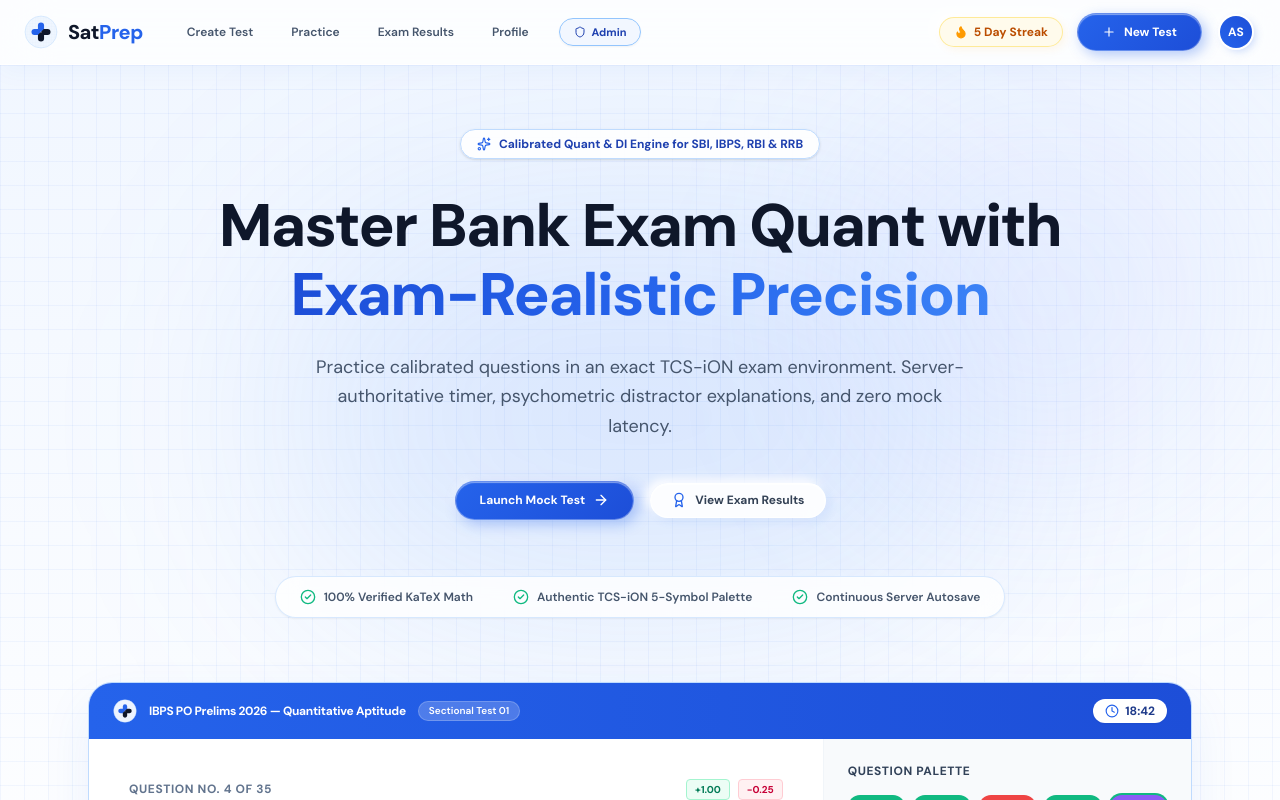
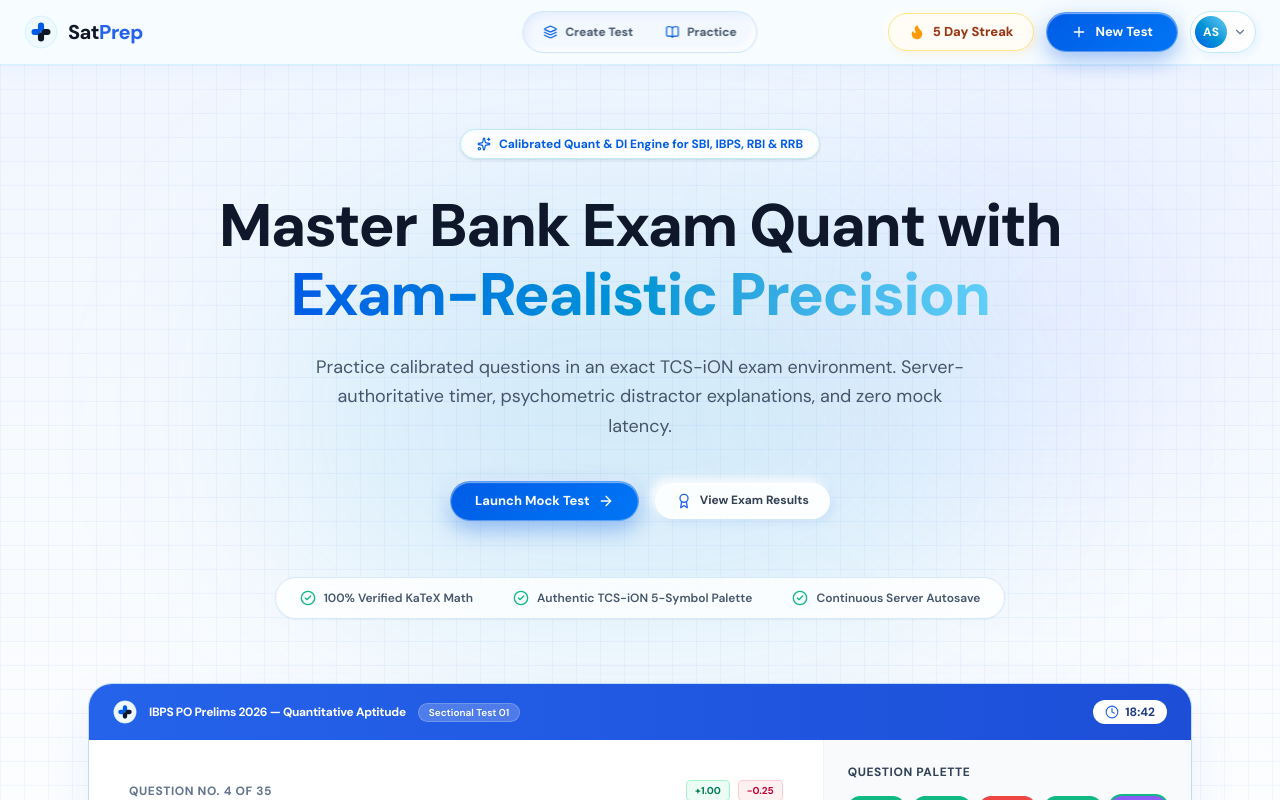
Before and after one commit to Potri2357/SatPrep, a Next.js app: page / in a window 1280 px wide. Shown: the top 800 px of the page. Built offline with nearby package versions, Linux system fonts and the light colour scheme.

Commit message:
feat(ui): center navbar options with icons, add profile dropdown with user & admin, apply custom 5-color palette, and add streak chip UI

```diff
--- a/src/app/globals.css
+++ b/src/app/globals.css
@@ -2,24 +2,30 @@
 
 @layer base {
   :root {
-    /* Core Blue & White Palette */
-    --color-blue-500: #2563EB;
-    --color-blue-600: #1D4ED8;
-    --color-blue-700: #1E40AF;
-    --color-blue-800: #1E3A8A;
-    --color-blue-400: #3B82F6;
-    --color-blue-300: #60A5FA;
-    --color-blue-200: #93C5FD;
-    --color-blue-100: #DBEAFE;
-    --color-blue-50: #EFF6FF;
+    /* Exact 5-Color Blue Palette from user reference */
+    --color-brand-cobalt: #005CE6;   /* Deep Cobalt Royal Blue */
+    --color-brand-cerulean: #0096D6; /* Vivid Cerulean Blue */
+    --color-brand-sky: #60CEF8;      /* Sky Cyan Accent */
+    --color-brand-powder: #BCEBFC;   /* Soft Ice Powder Blue */
+    --color-brand-ice: #F7FDFF;      /* Pure Ice White Canvas */
+
+    /* Core Mapped Colors */
+    --color-blue-500: #005CE6;
+    --color-blue-600: #004ecc;
+    --color-blue-700: #003fa8;
+    --color-blue-400: #0096D6;
+    --color-blue-300: #60CEF8;
+    --color-blue-200: #BCEBFC;
+    --color-blue-100: #E0F4FD;
+    --color-blue-50: #F0FAFF;
 
     /* Crisp Neutrals */
-    --canvas: #F8FAFC;
-    --canvas-alt: #F0F6FF;
+    --canvas: #F7FDFF;
+    --canvas-alt: #F0FAFF;
     --surface: #FFFFFF;
-    --surface-glass: rgba(255, 255, 255, 0.85);
+    --surface-glass: rgba(255, 255, 255, 0.88);
     --border: #E2E8F0;
-    --border-blue: #BFDBFE;
+    --border-blue: #BCEBFC;
 
     --text-primary: #0F172A;
     --text-secondary: #334155;
@@ -123,7 +129,7 @@
   -webkit-backdrop-filter: blur(10px);
   border: 1px solid rgba(255, 255, 255, 0.95);
   box-shadow:
-    4px 4px 10px rgba(37, 99, 235, 0.08),
+    4px 4px 10px rgba(0, 92, 230, 0.08),
     -4px -4px 10px rgba(255, 255, 255, 0.95),
     inset 0 1px 1px rgba(255, 255, 255, 0.8);
   color: #334155;
@@ -133,23 +139,23 @@
 }
 
 .chip-btn:hover, .neu-chip:hover {
-  color: #2563EB;
-  background: rgba(239, 246, 255, 0.95);
-  border-color: rgba(191, 219, 254, 0.8);
+  color: #005CE6;
+  background: rgba(240, 250, 255, 0.95);
+  border-color: rgba(188, 235, 252, 0.9);
   box-shadow:
-    6px 6px 16px rgba(37, 99, 235, 0.12),
+    6px 6px 16px rgba(0, 92, 230, 0.12),
     -6px -6px 16px rgba(255, 255, 255, 1);
   transform: translateY(-1px);
 }
 
 .chip-btn:active, .neu-chip:active, .chip-btn-active {
   box-shadow:
-    inset 2px 2px 5px rgba(37, 99, 235, 0.15),
+    inset 2px 2px 5px rgba(0, 92, 230, 0.15),
     inset -2px -2px 5px rgba(255, 255, 255, 0.9);
   transform: translateY(0);
 }
 
-/* Primary Vibrant Royal Blue Chip Button */
+/* Primary Vibrant Royal Blue Chip Button (matches user image) */
 .chip-btn-primary, .neu-chip-primary {
   display: inline-flex;
   align-items: center;
@@ -158,25 +164,25 @@
   padding: 0.625rem 1.5rem;
   border-radius: 9999px;
   font-weight: 700;
-  font-size: 0.75rem;
+  font-size: 0.8125rem;
   color: #FFFFFF;
-  background: linear-gradient(135deg, #2563EB 0%, #1D4ED8 100%);
-  border: 1px solid rgba(255, 255, 255, 0.3);
+  background: linear-gradient(135deg, #005CE6 0%, #0076F5 100%);
+  border: 1px solid rgba(255, 255, 255, 0.35);
   box-shadow:
-    4px 4px 14px rgba(37, 99, 235, 0.35),
+    0 8px 22px rgba(0, 92, 230, 0.38),
     -2px -2px 8px rgba(255, 255, 255, 0.7),
-    inset 0 1px 1px rgba(255, 255, 255, 0.45);
+    inset 0 1px 1px rgba(255, 255, 255, 0.5);
   transition: all 0.2s cubic-bezier(0.4, 0, 0.2, 1);
   cursor: pointer;
   user-select: none;
 }
 
 .chip-btn-primary:hover, .neu-chip-primary:hover {
-  background: linear-gradient(135deg, #1D4ED8 0%, #1E40AF 100%);
+  background: linear-gradient(135deg, #0050cc 0%, #0066eb 100%);
   box-shadow:
-    6px 6px 20px rgba(37, 99, 235, 0.45),
+    0 10px 28px rgba(0, 92, 230, 0.48),
     -2px -2px 10px rgba(255, 255, 255, 0.85),
-    inset 0 1px 1px rgba(255, 255, 255, 0.5);
+    inset 0 1px 1px rgba(255, 255, 255, 0.6);
   transform: scale(1.02);
 }
 
@@ -187,6 +193,24 @@
   transform: scale(0.98);
 }
 
+/* Streak Pill Component (exact match to user image 1) */
+.streak-pill {
+  display: inline-flex;
+  align-items: center;
+  gap: 0.5rem;
+  padding: 0.5rem 1.25rem;
+  border-radius: 9999px;
+  font-weight: 800;
+  font-size: 0.8125rem;
+  color: #9A3412;
+  background: #FFFDF5;
+  border: 1.5px solid #FEE685;
+  box-shadow:
+    3px 3px 10px rgba(245, 158, 11, 0.12),
+    -3px -3px 10px rgba(255, 255, 255, 0.95);
+  user-select: none;
+}
+
 /* KaTeX custom styles */
 @import "katex/dist/katex.min.css";
 .katex-display {
--- a/src/app/layout.tsx
+++ b/src/app/layout.tsx
@@ -25,7 +25,7 @@
         <link rel="preconnect" href="https://fonts.googleapis.com" />
         <link rel="preconnect" href="https://fonts.gstatic.com" crossOrigin="anonymous" />
       </head>
-      <body className={`${dmSans.className} min-h-screen bg-[#F8FAFC] text-[#0F172A] antialiased selection:bg-[#2563EB] selection:text-white`}>
+      <body className={`${dmSans.className} min-h-screen bg-[#F7FDFF] text-[#0F172A] antialiased selection:bg-[#005CE6] selection:text-white`}>
         {children}
       </body>
     </html>
--- a/src/app/page.tsx
+++ b/src/app/page.tsx
@@ -33,14 +33,14 @@
 
         <div className="max-w-5xl mx-auto px-6 text-center relative z-10">
           {/* Badge */}
-          <div className="inline-flex items-center gap-2 px-4 py-1.5 rounded-full bg-white/90 border border-[#BFDBFE] text-xs font-bold text-[#1E40AF] shadow-sm mb-8">
-            <Sparkles className="w-3.5 h-3.5 text-[#2563EB]" />
+          <div className="inline-flex items-center gap-2 px-4 py-1.5 rounded-full bg-white/90 border border-[#BCEBFC] text-xs font-bold text-[#005CE6] shadow-sm mb-8">
+            <Sparkles className="w-3.5 h-3.5 text-[#005CE6]" />
             <span>Calibrated Quant &amp; DI Engine for SBI, IBPS, RBI &amp; RRB</span>
           </div>
 
           <h1 className="text-4xl sm:text-6xl font-extrabold tracking-tight text-[#0F172A] mb-6 leading-[1.15]">
             Master Bank Exam Quant with <br className="hidden sm:inline" />
-            <span className="text-transparent bg-clip-text bg-gradient-to-r from-[#1D4ED8] via-[#2563EB] to-[#3B82F6]">
+            <span className="text-transparent bg-clip-text bg-gradient-to-r from-[#005CE6] via-[#0096D6] to-[#60CEF8]">
               Exam-Realistic Precision
             </span>
           </h1>
--- a/src/components/navbar.tsx
+++ b/src/components/navbar.tsx
@@ -1,6 +1,6 @@
 'use client';
 
-import React, { useState } from 'react';
+import React, { useState, useRef, useEffect } from 'react';
 import Link from 'next/link';
 import { usePathname } from 'next/navigation';
 import { BrandLogo } from '@/components/brand-logo';
@@ -14,6 +14,11 @@
   User,
   Shield,
   Award,
+  ChevronDown,
+  LogOut,
+  Sparkles,
+  Settings,
+  HelpCircle,
 } from 'lucide-react';
 
 interface NavbarProps {
@@ -23,108 +28,205 @@
 export const Navbar: React.FC<NavbarProps> = ({ className = '' }) => {
   const pathname = usePathname();
   const [mobileMenuOpen, setMobileMenuOpen] = useState(false);
+  const [profileDropdownOpen, setProfileDropdownOpen] = useState(false);
+  const dropdownRef = useRef<HTMLDivElement>(null);
 
-  const navLinks = [
+  // Close dropdown on outside click
+  useEffect(() => {
+    const handleClickOutside = (event: MouseEvent) => {
+      if (dropdownRef.current && !dropdownRef.current.contains(event.target as Node)) {
+        setProfileDropdownOpen(false);
+      }
+    };
+    document.addEventListener('mousedown', handleClickOutside);
+    return () => document.removeEventListener('mousedown', handleClickOutside);
+  }, []);
+
+  // Centered core options with icons (Exam Results and Profile removed as requested)
+  const centerNavLinks = [
     { label: 'Create Test', href: '/tests/new', icon: Layers },
     { label: 'Practice', href: '/practice', icon: BookOpen },
-    { label: 'Exam Results', href: '/tests/result/sample-attempt-1', icon: Award },
-    { label: 'Profile', href: '/profile', icon: User },
   ];
 
   const isActive = (href: string) => {
-    if (href === '/') {
-      return pathname === '/';
-    }
+    if (href === '/') return pathname === '/';
     return pathname.startsWith(href);
   };
 
   return (
-    <header className={`sticky top-0 z-50 bg-white/80 backdrop-blur-xl border-b border-white/80 shadow-[0_6px_24px_rgba(37,99,235,0.04)] ${className}`}>
-      <div className="max-w-7xl mx-auto px-4 sm:px-6 h-16 flex items-center justify-between">
-        {/* Left: Brand Logo & Primary Navigation */}
-        <div className="flex items-center gap-7">
+    <header className={`sticky top-0 z-50 bg-[#F7FDFF]/85 backdrop-blur-xl border-b border-[#BCEBFC]/60 shadow-[0_4px_24px_rgba(0,92,230,0.04)] ${className}`}>
+      <div className="max-w-7xl mx-auto px-4 sm:px-6 h-16 flex items-center justify-between relative">
+        {/* Left: Brand Logo */}
+        <div className="flex items-center">
           <Link
             href="/"
             className="flex items-center transition-transform hover:scale-[1.02] focus:outline-none"
           >
             <BrandLogo size={34} showWordmark={true} />
           </Link>
+        </div>
 
-          {/* Desktop Nav Links */}
-          <nav className="hidden md:flex items-center gap-1.5 text-xs font-semibold">
-            {navLinks.map((link) => {
+        {/* Center: Navigation Options Dock (Centered, with Icons, Chip UI) */}
+        <nav className="hidden md:flex items-center absolute left-1/2 -translate-x-1/2 p-1 rounded-full neu-inset bg-white/70 backdrop-blur-md border border-[#BCEBFC]/80 shadow-[inset_2px_2px_6px_rgba(0,92,230,0.06),inset_-2px_-2px_6px_rgba(255,255,255,0.95)]">
+          {centerNavLinks.map((link) => {
             const active = isActive(link.href);
+            const Icon = link.icon;
             return (
               <Link
                 key={link.href}
                 href={link.href}
-                  className={`px-4 py-2 rounded-full transition-all flex items-center gap-1.5 ${
+                className={`px-4 py-2 rounded-full text-xs font-bold transition-all flex items-center gap-2 ${
                   active
-                      ? 'bg-blue-50/90 text-[#1D4ED8] font-bold border border-blue-200 shadow-[inset_2px_2px_4px_rgba(37,99,235,0.08),inset_-2px_-2px_4px_rgba(255,255,255,0.9)]'
-                      : 'text-slate-600 hover:text-[#2563EB] hover:bg-white/80 hover:shadow-[3px_3px_8px_rgba(37,99,235,0.05),-3px_-3px_8px_rgba(255,255,255,0.9)]'
+                    ? 'neu-chip-primary text-white shadow-[0_4px_14px_rgba(0,92,230,0.35)]'
+                    : 'text-slate-600 hover:text-[#005CE6] hover:bg-white/80'
                 }`}
               >
+                <Icon className={`w-3.5 h-3.5 ${active ? 'text-white' : 'text-[#005CE6]'}`} />
                 <span>{link.label}</span>
               </Link>
             );
           })}
+        </nav>
 
-            {/* Admin Console Pill */}
-            <Link
-              href="/admin"
-              className={`ml-2 text-[11px] font-bold px-3.5 py-1.5 rounded-full transition-all flex items-center gap-1.5 ${
-                pathname.startsWith('/admin')
-                  ? 'bg-blue-600 text-white shadow-[0_4px_12px_rgba(37,99,235,0.3)]'
-                  : 'bg-blue-50/80 text-blue-700 hover:bg-blue-100 border border-blue-200 shadow-xs'
-              }`}
-            >
-              <Shield className="w-3 h-3" />
-              <span>Admin</span>
-            </Link>
-          </nav>
-        </div>
-
-        {/* Right: Streak, Quick Action & User Avatar */}
-        <div className="hidden sm:flex items-center gap-3.5">
-          {/* 5-Day Streak Badge (Neumorphic Glass Pill) */}
-          <div className="flex items-center gap-1.5 px-3.5 py-1.5 rounded-full bg-amber-50/90 backdrop-blur-md border border-amber-200/80 text-xs font-bold text-amber-700 shadow-[3px_3px_8px_rgba(245,158,11,0.08),-3px_-3px_8px_rgba(255,255,255,0.95)]">
-            <Flame className="w-3.5 h-3.5 fill-amber-500 text-amber-500" />
+        {/* Right: Streak Chip, New Test Chip, and Profile Icon with Dropdown (User & Admin) */}
+        <div className="flex items-center gap-3">
+          {/* 5-Day Streak Pill (Matching Reference Image) */}
+          <div className="hidden lg:inline-flex streak-pill">
+            <Flame className="w-4 h-4 fill-amber-500 text-amber-500 shrink-0" />
             <span>5 Day Streak</span>
           </div>
 
-          {/* Quick Create Test CTA (Primary Neuromorphic Chip) */}
+          {/* Quick New Test Chip Button (Matching Reference Image) */}
           <Link
             href="/tests/new"
-            className="neu-chip-primary text-xs"
+            className="hidden sm:inline-flex neu-chip-primary text-xs"
           >
-            <Plus className="w-3.5 h-3.5" />
+            <Plus className="w-4 h-4 text-white" />
             <span>New Test</span>
           </Link>
 
-          {/* User Profile Avatar */}
+          {/* Profile Icon with Dropdown of User and Admin */}
+          <div className="relative" ref={dropdownRef}>
+            <button
+              onClick={() => setProfileDropdownOpen(!profileDropdownOpen)}
+              className={`flex items-center gap-1.5 p-1 rounded-full bg-white/90 border transition-all cursor-pointer ${
+                profileDropdownOpen
+                  ? 'border-[#005CE6] shadow-[0_0_0_3px_rgba(0,92,230,0.15)] ring-1 ring-[#005CE6]'
+                  : 'border-[#BCEBFC] hover:border-[#005CE6] shadow-[2px_2px_8px_rgba(0,92,230,0.08),-2px_-2px_8px_rgba(255,255,255,0.95)]'
+              }`}
+              aria-label="User Profile and Admin Navigation Menu"
+              aria-expanded={profileDropdownOpen}
+            >
+              {/* Avatar Pill */}
+              <div className="w-8 h-8 rounded-full bg-gradient-to-tr from-[#005CE6] via-[#0096D6] to-[#60CEF8] text-white font-extrabold flex items-center justify-center text-xs shadow-sm ring-1 ring-white">
+                AS
+              </div>
+              <ChevronDown
+                className={`w-3.5 h-3.5 text-slate-500 mr-1 transition-transform duration-200 ${
+                  profileDropdownOpen ? 'rotate-180 text-[#005CE6]' : 'text-slate-500'
+                }`}
+              />
+            </button>
+
+            {/* Profile Dropdown Menu with User and Admin Options */}
+            {profileDropdownOpen && (
+              <div className="absolute right-0 mt-2 w-72 rounded-3xl bg-white/95 backdrop-blur-2xl border border-white shadow-[0_16px_40px_rgba(0,92,230,0.14),-6px_-6px_20px_rgba(255,255,255,0.95)] p-2.5 z-50 animate-in fade-in slide-in-from-top-2 duration-150 space-y-1.5">
+                {/* Candidate Info Header */}
+                <div className="p-3 rounded-2xl bg-gradient-to-br from-[#F0FAFF] to-[#E0F4FD] border border-[#BCEBFC]/60 mb-1">
+                  <div className="flex items-center gap-3">
+                    <div className="w-10 h-10 rounded-2xl bg-gradient-to-tr from-[#005CE6] to-[#0096D6] text-white font-bold flex items-center justify-center text-sm shadow-sm ring-2 ring-white">
+                      AS
+                    </div>
+                    <div className="overflow-hidden">
+                      <div className="font-extrabold text-sm text-[#0F172A] truncate">Aditya Sharma</div>
+                      <div className="text-[11px] text-slate-500 truncate">aditya@satprep.in</div>
+                      <div className="text-[10px] text-[#005CE6] font-bold bg-white/80 px-2 py-0.5 rounded-full inline-block mt-1 border border-[#BCEBFC]">
+                        IBPS PO 2026 Aspirant
+                      </div>
+                    </div>
+                  </div>
+                </div>
+
+                {/* USER SECTION */}
+                <div className="px-2 pt-1 pb-0.5 text-[10px] font-bold uppercase tracking-wider text-slate-400">
+                  User Space
+                </div>
+
                 <Link
                   href="/profile"
-            className="group flex items-center gap-2 p-1 rounded-full hover:scale-105 transition-transform"
-            title="Aditya Sharma — Candidate Profile"
+                  onClick={() => setProfileDropdownOpen(false)}
+                  className="w-full flex items-center gap-3 px-3 py-2 rounded-xl text-xs font-semibold text-slate-700 hover:text-[#005CE6] hover:bg-[#F0FAFF] transition-all group"
                 >
-            <div className="w-8 h-8 rounded-full bg-gradient-to-tr from-[#2563EB] to-[#1D4ED8] text-white font-bold flex items-center justify-center text-xs shadow-[3px_3px_8px_rgba(37,99,235,0.25),-2px_-2px_6px_rgba(255,255,255,0.9)] ring-2 ring-white">
-              AS
+                  <div className="w-7 h-7 rounded-lg bg-[#F0FAFF] group-hover:bg-[#BCEBFC]/50 text-[#005CE6] flex items-center justify-center transition-colors">
+                    <User className="w-3.5 h-3.5" />
+                  </div>
+                  <div>
+                    <div className="font-bold">Candidate Profile</div>
+                    <div className="text-[10px] text-slate-400">Exams, targets, and study stats</div>
                   </div>
                 </Link>
+
+                <Link
+                  href="/tests/result/sample-attempt-1"
+                  onClick={() => setProfileDropdownOpen(false)}
+                  className="w-full flex items-center gap-3 px-3 py-2 rounded-xl text-xs font-semibold text-slate-700 hover:text-[#005CE6] hover:bg-[#F0FAFF] transition-all group"
+                >
+                  <div className="w-7 h-7 rounded-lg bg-[#F0FAFF] group-hover:bg-[#BCEBFC]/50 text-[#005CE6] flex items-center justify-center transition-colors">
+                    <Award className="w-3.5 h-3.5" />
+                  </div>
+                  <div>
+                    <div className="font-bold">Exam Results &amp; Analytics</div>
+                    <div className="text-[10px] text-slate-400">Scorecard, rank, and weak spots</div>
+                  </div>
+                </Link>
+
+                {/* DIVIDER */}
+                <div className="h-px bg-slate-100 my-1" />
+
+                {/* ADMIN SECTION */}
+                <div className="px-2 pt-1 pb-0.5 text-[10px] font-bold uppercase tracking-wider text-slate-400">
+                  Administration
+                </div>
+
+                <Link
+                  href="/admin"
+                  onClick={() => setProfileDropdownOpen(false)}
+                  className="w-full flex items-center gap-3 px-3 py-2 rounded-xl text-xs font-semibold text-slate-700 hover:text-[#005CE6] hover:bg-[#F0FAFF] transition-all group"
+                >
+                  <div className="w-7 h-7 rounded-lg bg-blue-50 group-hover:bg-[#005CE6] text-[#005CE6] group-hover:text-white flex items-center justify-center transition-colors shadow-xs">
+                    <Shield className="w-3.5 h-3.5" />
+                  </div>
+                  <div>
+                    <div className="font-bold flex items-center gap-1.5">
+                      <span>Admin Console</span>
+                      <span className="text-[9px] px-1.5 py-0.2 rounded-md bg-[#005CE6] text-white font-mono">STAFF</span>
+                    </div>
+                    <div className="text-[10px] text-slate-400">Manage questions, seeds &amp; test packs</div>
+                  </div>
+                </Link>
+
+                {/* DIVIDER */}
+                <div className="h-px bg-slate-100 my-1" />
+
+                {/* SIGN OUT */}
+                <Link
+                  href="/auth"
+                  onClick={() => setProfileDropdownOpen(false)}
+                  className="w-full flex items-center gap-3 px-3 py-2 rounded-xl text-xs font-semibold text-rose-600 hover:bg-rose-50 transition-colors"
+                >
+                  <div className="w-7 h-7 rounded-lg bg-rose-50 text-rose-600 flex items-center justify-center">
+                    <LogOut className="w-3.5 h-3.5" />
+                  </div>
+                  <span>Switch Account / Sign Out</span>
+                </Link>
+              </div>
+            )}
           </div>
 
           {/* Mobile Hamburger Button */}
-        <div className="flex md:hidden items-center gap-2">
-          <Link
-            href="/profile"
-            className="w-8 h-8 rounded-full bg-gradient-to-tr from-[#2563EB] to-[#1D4ED8] text-white font-bold flex items-center justify-center text-[10px] shadow-sm ring-2 ring-white"
-          >
-            AS
-          </Link>
-
           <button
             onClick={() => setMobileMenuOpen(!mobileMenuOpen)}
-            className="p-2 rounded-full bg-white/80 border border-slate-200 text-slate-600 hover:text-slate-900 shadow-xs transition-colors"
+            className="md:hidden p-2 rounded-full bg-white/80 border border-slate-200 text-slate-600 hover:text-slate-900 shadow-xs transition-colors"
             aria-label="Toggle Navigation Menu"
           >
             {mobileMenuOpen ? <X className="w-5 h-5" /> : <Menu className="w-5 h-5" />}
@@ -134,8 +236,23 @@
 
       {/* Mobile Dropdown Menu */}
       {mobileMenuOpen && (
-        <div className="md:hidden border-t border-slate-100 bg-white/95 backdrop-blur-xl px-4 py-4 space-y-2 shadow-xl">
-          {navLinks.map((link) => {
+        <div className="md:hidden border-t border-[#BCEBFC]/60 bg-white/95 backdrop-blur-xl px-4 py-4 space-y-2 shadow-xl">
+          <div className="flex items-center gap-2 mb-3">
+            <div className="streak-pill text-xs py-1 px-3">
+              <Flame className="w-3.5 h-3.5 fill-amber-500 text-amber-500" />
+              <span>5 Day Streak</span>
+            </div>
+            <Link
+              href="/tests/new"
+              onClick={() => setMobileMenuOpen(false)}
+              className="neu-chip-primary text-xs py-1.5 px-4"
+            >
+              <Plus className="w-3.5 h-3.5" />
+              <span>New Test</span>
+            </Link>
+          </div>
+
+          {centerNavLinks.map((link) => {
             const active = isActive(link.href);
             const Icon = link.icon;
             return (
@@ -143,32 +260,45 @@
                 key={link.href}
                 href={link.href}
                 onClick={() => setMobileMenuOpen(false)}
-                className={`flex items-center gap-3 px-4 py-2.5 rounded-full text-xs font-semibold transition-all ${
+                className={`flex items-center gap-3 px-4 py-2.5 rounded-full text-xs font-bold transition-all ${
                   active
-                    ? 'bg-blue-50 text-[#1D4ED8] font-bold border border-blue-200 shadow-inner'
+                    ? 'bg-[#005CE6] text-white shadow-sm'
                     : 'text-slate-700 hover:bg-slate-50'
                 }`}
               >
-                <Icon className="w-4 h-4 text-blue-600" />
+                <Icon className={`w-4 h-4 ${active ? 'text-white' : 'text-[#005CE6]'}`} />
                 <span>{link.label}</span>
               </Link>
             );
           })}
 
-          <div className="pt-2 border-t border-slate-100 flex items-center justify-between">
+          <div className="pt-2 border-t border-slate-100 space-y-1">
+            <Link
+              href="/profile"
+              onClick={() => setMobileMenuOpen(false)}
+              className="flex items-center gap-3 px-4 py-2 rounded-xl text-xs font-semibold text-slate-700 hover:bg-slate-50"
+            >
+              <User className="w-4 h-4 text-[#005CE6]" />
+              <span>My Profile</span>
+            </Link>
+
+            <Link
+              href="/tests/result/sample-attempt-1"
+              onClick={() => setMobileMenuOpen(false)}
+              className="flex items-center gap-3 px-4 py-2 rounded-xl text-xs font-semibold text-slate-700 hover:bg-slate-50"
+            >
+              <Award className="w-4 h-4 text-[#005CE6]" />
+              <span>Exam Results &amp; Analytics</span>
+            </Link>
+
             <Link
               href="/admin"
               onClick={() => setMobileMenuOpen(false)}
-              className="text-xs font-bold px-4 py-2 rounded-full bg-blue-50 text-blue-700 border border-blue-200 inline-flex items-center gap-1.5 shadow-xs"
+              className="flex items-center gap-3 px-4 py-2 rounded-xl text-xs font-semibold text-[#005CE6] hover:bg-blue-50"
             >
-              <Shield className="w-3.5 h-3.5" />
+              <Shield className="w-4 h-4" />
               <span>Admin Console</span>
             </Link>
-
-            <div className="flex items-center gap-1.5 px-3 py-1.5 rounded-full bg-amber-50 border border-amber-200 text-xs font-bold text-amber-700 shadow-xs">
-              <Flame className="w-3.5 h-3.5 fill-amber-500 text-amber-500" />
-              <span>5 Days</span>
-            </div>
           </div>
         </div>
       )}
```
Also changed, not shown: src/components/brand-logo.tsx (+4 -4 lines). Lines whose indentation alone changed are shown as unchanged.
